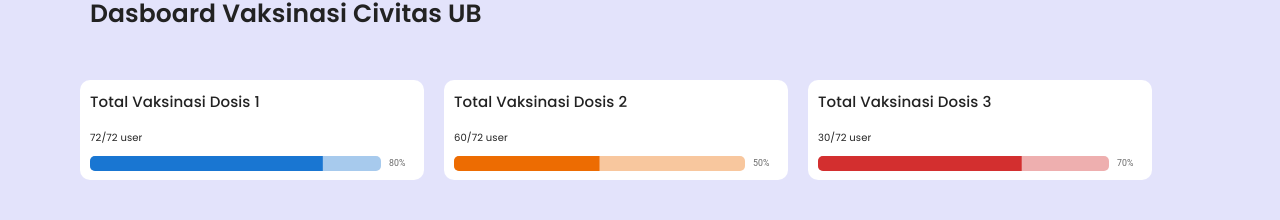
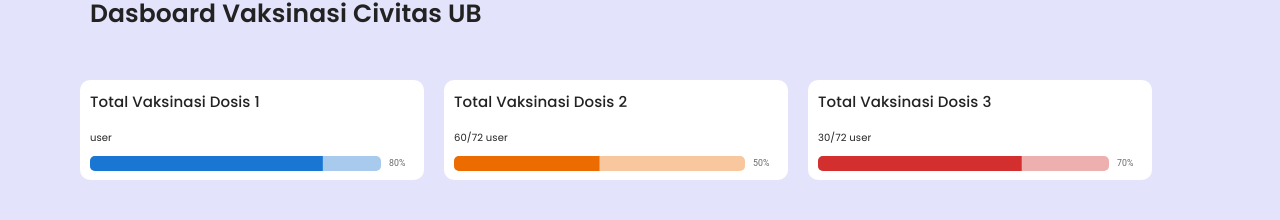
Before and after one commit to Agistian/VaksinFE_BCC, a React (Create React App) app: page / in a window 1280 px wide. Shown: the part 1130-1350 px from the top of the page. Built offline with nearby package versions, Linux system fonts and the light colour scheme; no server answers.

Commit message:
commit dachboard

```diff
--- a/src/components/HomeCom.js
+++ b/src/components/HomeCom.js
@@ -1,6 +1,6 @@
 import styled from 'styled-components';
 import '../App.css';
-import * as React from 'react';
+import React ,{useState} from 'react';
 import PropTypes from 'prop-types';
 import LinearProgress from '@mui/material/LinearProgress';
 import Typography from '@mui/material/Typography';
@@ -51,6 +51,13 @@ LinearProgressWithLabel.propTypes = {
 
 
 export const Dasboard = () => {
+
+	const [form, setForm] = useState('');
+	const data = axios.get(`http://localhost:5000/dashboard/`).then((res) => {
+        // console.log(res.data);
+		setForm(res.data.jumlah_pengguna);
+    }).catch(err => console.log(err));
+	console.log(form);
 	const [progress, setProgress] = React.useState(10);
 
 	React.useEffect(() => {
@@ -99,9 +106,11 @@ export const Dasboard = () => {
     //     });
 
 
+
 	return (
 
 		<div style={{width:'100%', paddingTop: '60px', height: '100%'}}>
+
 				<Teks style={{paddingLeft:'90px', fontSize:'2.5em'}}>Dasboard Vaksinasi Civitas UB</Teks>
 				<br/>
 				<div style={{width:'90%', paddingTop: '30px', height: '50%', display:'flex', justifyContent:'center'}}>
@@ -110,7 +119,8 @@ export const Dasboard = () => {
 						<div style={{borderRadius:'10px', backgroundColor:'white', height:'100px', paddingLeft:'10px', paddingTop:'10px'}}>
 							<Teks style={{fontSize: '1.5em', fontFamily:'Poppins-Medium'}}>Total Vaksinasi Dosis 1</Teks>
 							<br/>
-						<p style={{fontFamily:'Poppins-Regular'}}>72/72 user</p>
+
+							<p style={{fontFamily:'Poppins-Regular'}}>user</p>
 
 							<Box sx={{ width: '100%'}}>
 								<LinearProgressWithLabel style={{height:'15px', borderRadius:'5px'}} value={progress} />
@@ -142,6 +152,7 @@ export const Dasboard = () => {
 						</div>
 					</div>
 				</div>
+
         </div>
 	);
 };
--- a/src/pages/Home.js
+++ b/src/pages/Home.js
@@ -80,9 +80,12 @@ const Home = () => {
 
 
     const navigate = useNavigate()
-    const { authToken, ketId } = useAuth();
-    // const [show, setShow] = useState(true);
-    // console.log(ketId);
+    const { authToken } = useAuth();
+
+    // axios.get(`http://localhost:5000/dashboard/`).then((res) => {
+    //     console.log(res);
+    // // setPost(response.data);
+    // }).catch(err => console.log(err));
 
     return (
         <div  style={{backgroundImage:"url('./bg_header.png')", height: '500px', backgroundSize: 'cover', width:'100%'}}>
```
Also changed, not shown: src/pages/Login.js (+0 -10 lines). Lines whose indentation alone changed are shown as unchanged.
